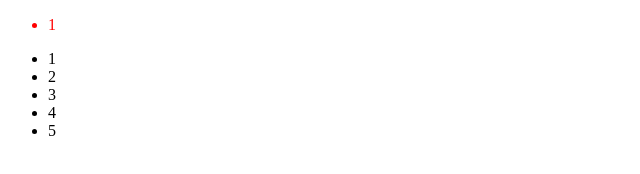
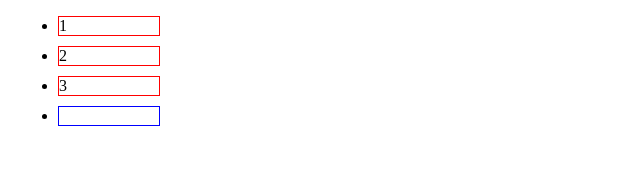
Before and after one commit to ArhipovaDaria2212/2, a plain HTML site: page index1.html in a window 1280 px wide. Shown: the whole page, without its empty margins (0-640 px from the left). Drawn offline with Linux system fonts and the light colour scheme.

Commit message:
Задача 48.9

```diff
--- a/index1.css
+++ b/index1.css
@@ -1,3 +1,9 @@
-li:only-child {
-    color: red;
+li {
+    border: 1px solid red;
+    width: 100px;
+    margin: 10px;
 }
+li:empty {
+	border: 1px solid blue;
+	width: 100px;
+}
--- a/index1.html
+++ b/index1.html
@@ -8,13 +8,9 @@
 <body>
     <ul>
         <li>1</li>
-    </ul>
-    <ul>
-        <li>1</li>
         <li>2</li>
         <li>3</li>
-        <li>4</li>
-        <li>5</li>
+        <li></li>
     </ul>
 </body>
 </html>
```
